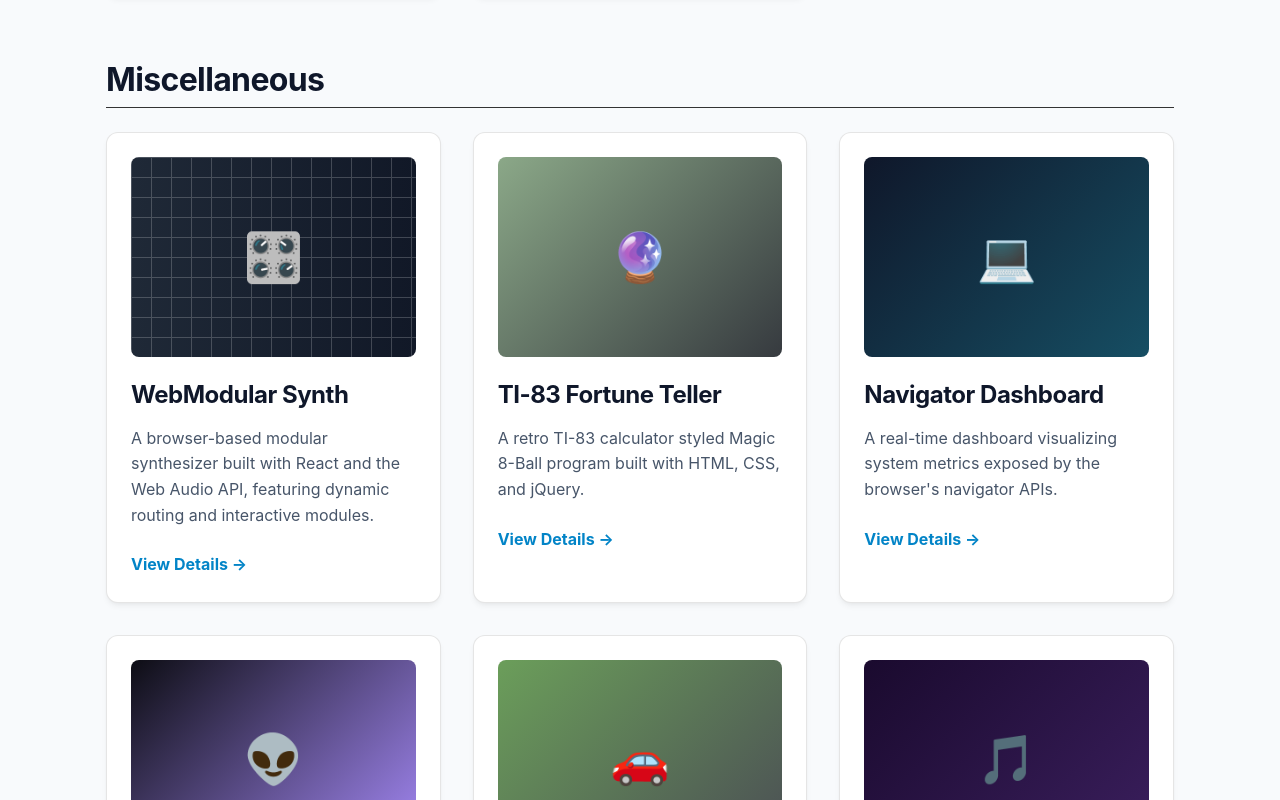
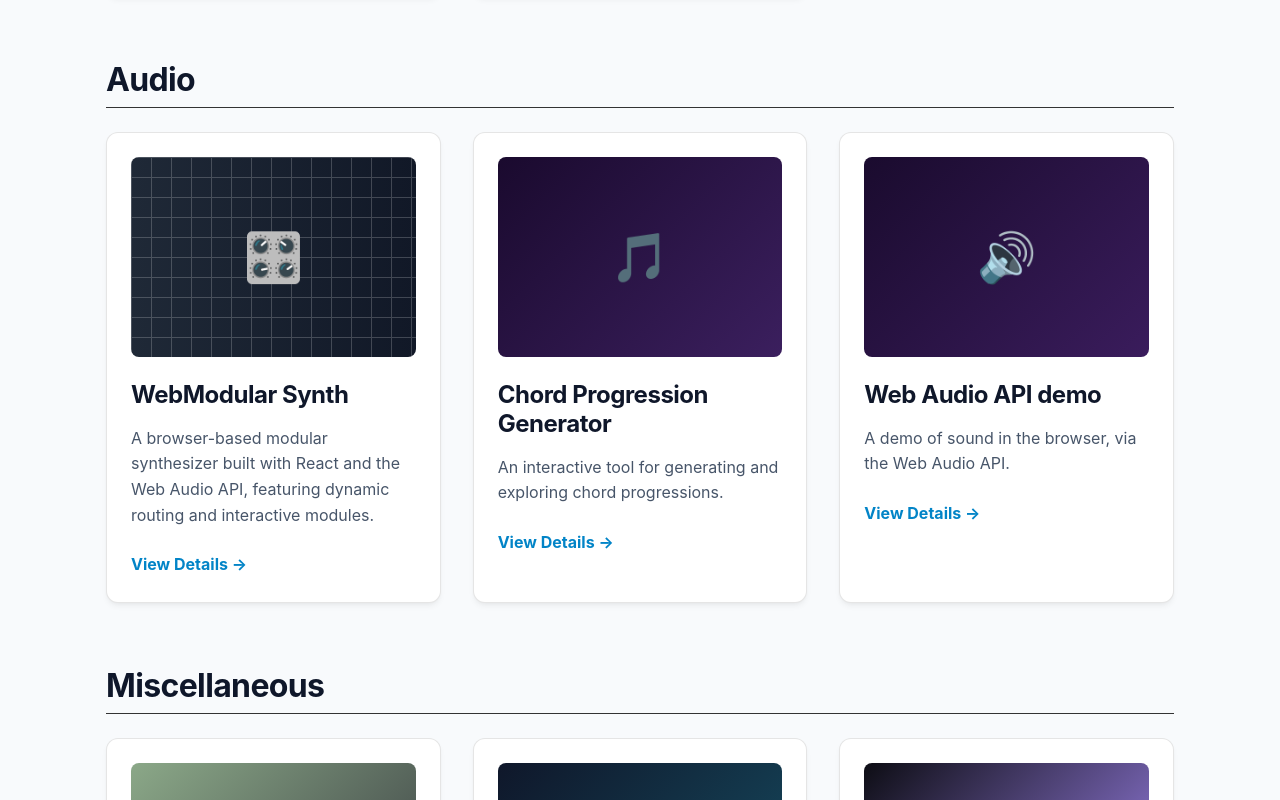
Before and after one commit to nshiff/nate-portfolio, a React (Vite) app: page / in a window 1280 px wide. Shown: the part 3320-4120 px from the top of the page. Built offline with nearby package versions, Linux system fonts and the light colour scheme.

Commit message:
feat: add Audio section to homepage

```diff
--- a/src/data/projects.ts
+++ b/src/data/projects.ts
@@ -5,7 +5,7 @@ export interface Project {
   emoji: string;
   emojiSize?: string;
   background: string;
-  category: 'Science' | 'Mathematics' | 'Miscellaneous';
+  category: 'Science' | 'Mathematics' | 'Audio' | 'Miscellaneous';
   featured?: boolean;
   overlayGrid?: boolean;
   emojiStyle?: React.CSSProperties;
@@ -105,8 +105,24 @@ export const projects: Project[] = [
     description: 'A browser-based modular synthesizer built with React and the Web Audio API, featuring dynamic routing and interactive modules.',
     emoji: '🎛️',
     background: 'linear-gradient(to right, #1f2937, #111827)',
-    category: 'Miscellaneous',
+    category: 'Audio',
     overlayGrid: true,
+  },
+  {
+    id: '16',
+    title: 'Chord Progression Generator',
+    description: 'An interactive tool for generating and exploring chord progressions.',
+    emoji: '🎵',
+    background: 'linear-gradient(135deg, #1a0a2e 0%, #3b1f5e 100%)',
+    category: 'Audio',
+  },
+  {
+    id: '22',
+    title: 'Web Audio API demo',
+    description: 'A demo of sound in the browser, via the Web Audio API.',
+    emoji: '🔊',
+    background: 'linear-gradient(135deg, #1a0b2e 0%, #3a1c5c 100%)',
+    category: 'Audio',
   },
   {
     id: '07',
@@ -142,14 +158,6 @@ export const projects: Project[] = [
     category: 'Miscellaneous',
   },
   {
-    id: '16',
-    title: 'Chord Progression Generator',
-    description: 'An interactive tool for generating and exploring chord progressions.',
-    emoji: '🎵',
-    background: 'linear-gradient(135deg, #1a0a2e 0%, #3b1f5e 100%)',
-    category: 'Miscellaneous',
-  },
-  {
     id: '18',
     title: 'Space-Filling Curves',
     description: 'An interactive visualization of Hilbert, Peano, and Moore space-filling curves across multiple iterations.',
@@ -181,14 +189,6 @@ export const projects: Project[] = [
     background: 'linear-gradient(135deg, #05080a 0%, #0d1a1f 100%)',
     category: 'Miscellaneous',
   },
-  {
-    id: '22',
-    title: 'Web Audio API demo',
-    description: 'A demo of sound in the browser, via the Web Audio API.',
-    emoji: '🔊',
-    background: 'linear-gradient(135deg, #1a0b2e 0%, #3a1c5c 100%)',
-    category: 'Miscellaneous',
-  },
 ];
 
 export const featuredProjects = projects.filter((p) => p.featured);
--- a/src/pages/Home.tsx
+++ b/src/pages/Home.tsx
@@ -44,6 +44,7 @@ export function Home() {
           />
           <ProjectSection title="Science" projects={projectsByCategory('Science')} />
           <ProjectSection title="Mathematics" projects={projectsByCategory('Mathematics')} />
+          <ProjectSection title="Audio" projects={projectsByCategory('Audio')} />
           <ProjectSection title="Miscellaneous" projects={projectsByCategory('Miscellaneous')} />
         </div>
       </section>
```
